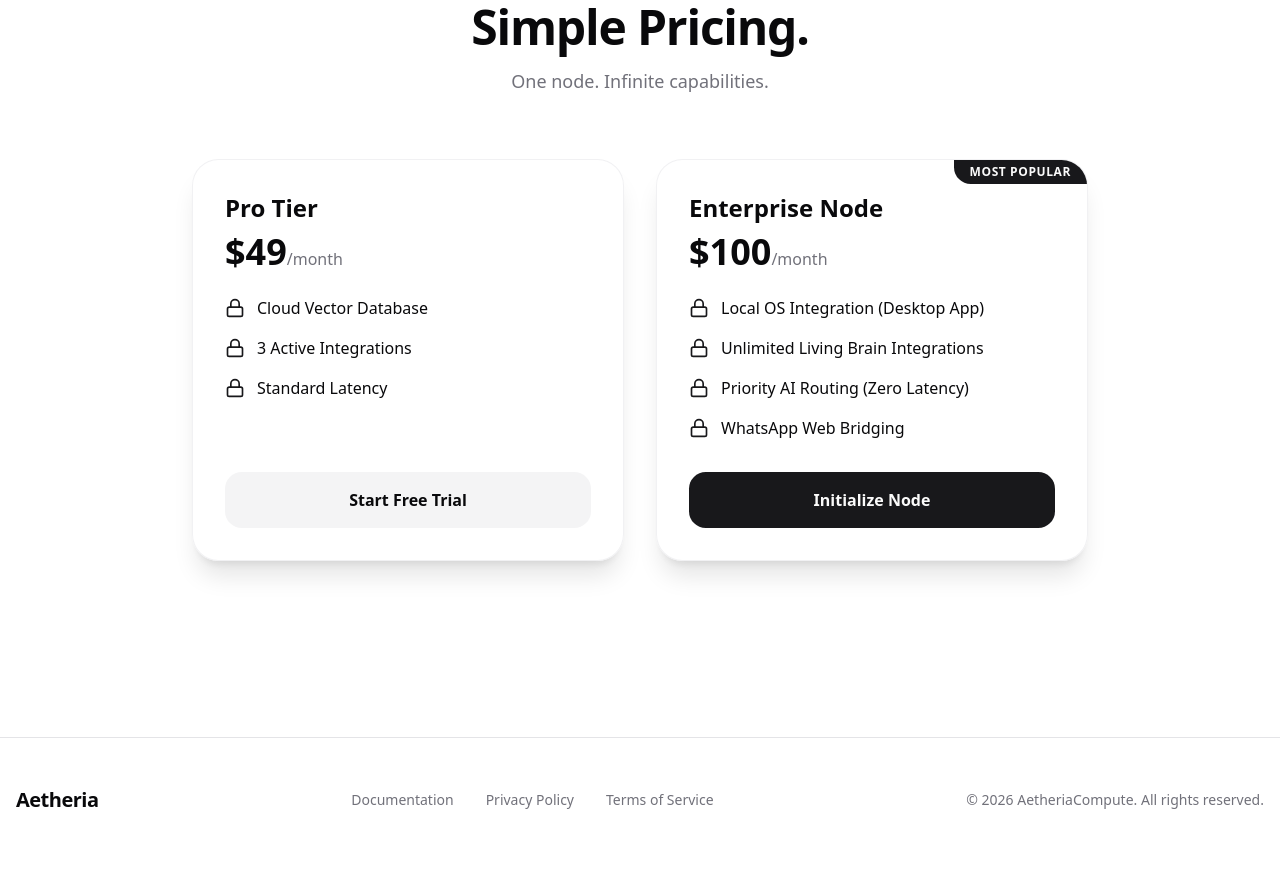
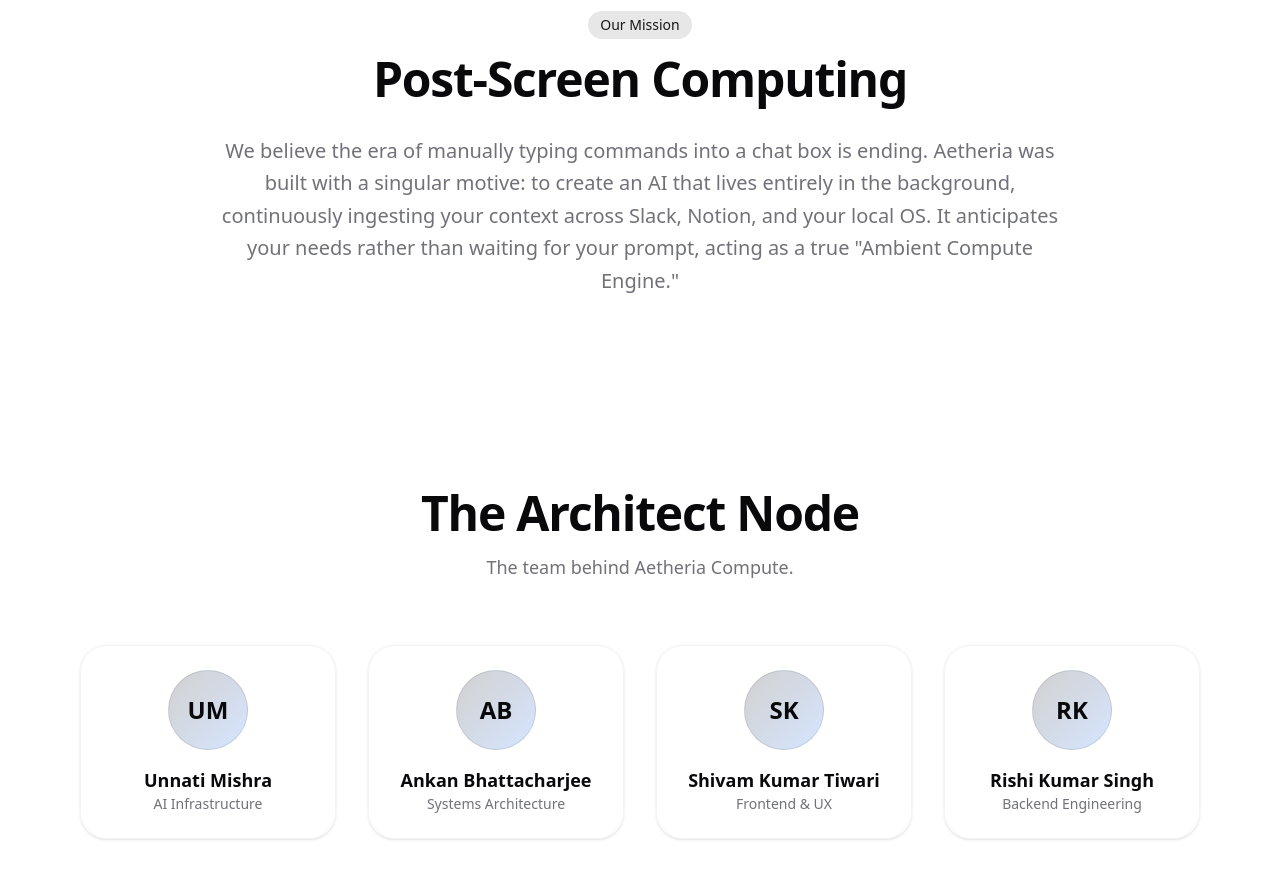
Before and after one commit to Orsted10/NeuralDesk, a Next.js app: page / in a window 1280 px wide. Shown: the part 1820-2698 px from the top of the page. Built offline with nearby package versions, Linux system fonts and the light colour scheme; no server answers.

Commit message:
feat: add Team and Motives to landing page, create About page, and enhance CTA button

```diff
--- /dev/null
+++ b/src/app/about/page.tsx
@@ -0,0 +1,33 @@
+import Link from 'next/link'
+import { ArrowLeft } from 'lucide-react'
+
+export default function AboutPage() {
+  return (
+    <main className="min-h-screen relative p-8 md:p-24 flex flex-col items-center">
+      <div className="w-full max-w-4xl space-y-12">
+        <Link href="/" className="inline-flex items-center gap-2 text-muted-foreground hover:text-primary transition-colors">
+          <ArrowLeft className="w-4 h-4" />
+          <span>Back to Home</span>
+        </Link>
+
+        <h1 className="text-4xl md:text-6xl font-bold tracking-tight">The Vision of Ambient Compute</h1>
+
+        <div className="prose prose-invert prose-lg max-w-none text-muted-foreground">
+          <p className="mb-6">
+            The current paradigm of interacting with computers is highly manual. We open apps, we click buttons, and recently, we type complex prompts into chat boxes.
+            Aetheria is an attempt to move past the "Screen Era" and into the "Ambient Era."
+          </p>
+          <p className="mb-6">
+            By securely connecting to your primary data streams—Slack, Notion, Gmail, WhatsApp—Aetheria creates a living vector map of your digital life.
+            This allows it to act proactively, rather than reactively. It doesn't wait for your prompt; it anticipates your needs based on the context of your current work.
+          </p>
+          <h3 className="text-2xl font-bold text-foreground mt-12 mb-4">Privacy Architecture</h3>
+          <p>
+            With such deep integration comes the absolute necessity for privacy. Aetheria's core engine runs on strict access-control layers,
+            ensuring your data is never used to train third-party models and is always sandboxed within your secure node.
+          </p>
+        </div>
+      </div>
+    </main>
+  )
+}
--- a/src/app/page.tsx
+++ b/src/app/page.tsx
@@ -1,7 +1,7 @@
 import { createClient } from '@/lib/supabase/server'
 import { redirect } from 'next/navigation'
 import AuthRedirect from '@/components/aetheria/AuthRedirect'
-import { HeroSection, FeaturesBentoGrid, PricingSection, FooterSection } from '@/components/aetheria/LandingComponents'
+import { HeroSection, FeaturesBentoGrid, MotivesSection, TeamSection, PricingSection, FooterSection } from '@/components/aetheria/LandingComponents'
 
 export default async function Home() {
   const supabase = await createClient()
@@ -12,7 +12,7 @@
   }
 
   return (
-    <main className="min-h-screen relative overflow-hidden font-sans bg-background text-foreground">
+    <main className="min-h-screen relative font-sans bg-background text-foreground">
       <AuthRedirect />
 
       {/* Ambient Global Background */}
@@ -29,10 +29,14 @@
       </nav>
 
       {/* Landing Page Content */}
-      <HeroSection />
-      <FeaturesBentoGrid />
-      <PricingSection />
-      <FooterSection />
+      <div className="relative z-10">
+        <HeroSection />
+        <FeaturesBentoGrid />
+        <MotivesSection />
+        <TeamSection />
+        <PricingSection />
+        <FooterSection />
+      </div>
 
     </main>
   )
--- a/src/components/aetheria/LandingComponents.tsx
+++ b/src/components/aetheria/LandingComponents.tsx
@@ -30,7 +30,7 @@
         <div className="pt-8 flex flex-col sm:flex-row items-center justify-center gap-4">
           <Link
             href="/login"
-            className="w-full sm:w-auto px-8 py-4 bg-primary text-primary-foreground hover:bg-primary/90 font-semibold rounded-full transition-all duration-300 shadow-[0_0_20px_rgba(255,255,255,0.15)] hover:shadow-[0_0_30px_rgba(255,255,255,0.25)] hover:-translate-y-0.5 text-lg"
+            className="group relative inline-flex items-center justify-center w-full sm:w-auto px-10 py-5 bg-foreground text-background font-bold rounded-full overflow-hidden transition-all duration-300 hover:scale-105 hover:shadow-[0_0_40px_rgba(255,255,255,0.3)] text-xl"
           >
             Initialize Node
           </Link>
@@ -177,17 +177,66 @@
   )
 }
 
+export function MotivesSection() {
+  return (
+    <section className="py-24 px-4 max-w-4xl mx-auto text-center space-y-8">
+      <div className="inline-flex items-center gap-2 px-3 py-1 rounded-full bg-primary/10 text-primary text-sm font-medium mb-4">
+        <span>Our Mission</span>
+      </div>
+      <h2 className="text-3xl md:text-5xl font-bold tracking-tight">Post-Screen Computing</h2>
+      <p className="text-muted-foreground text-lg md:text-xl leading-relaxed">
+        We believe the era of manually typing commands into a chat box is ending.
+        Aetheria was built with a singular motive: to create an AI that lives entirely in the background, continuously ingesting your context across Slack, Notion, and your local OS.
+        It anticipates your needs rather than waiting for your prompt, acting as a true "Ambient Compute Engine."
+      </p>
+    </section>
+  )
+}
+
+export function TeamSection() {
+  const team = [
+    { name: "Unnati Mishra", role: "AI Infrastructure" },
+    { name: "Ankan Bhattacharjee", role: "Systems Architecture" },
+    { name: "Shivam Kumar Tiwari", role: "Frontend & UX" },
+    { name: "Rishi Kumar Singh", role: "Backend Engineering" },
+  ]
+
+  return (
+    <section id="team" className="py-24 px-4 max-w-6xl mx-auto text-center">
+      <h2 className="text-3xl md:text-5xl font-bold tracking-tight mb-4">The Architect Node</h2>
+      <p className="text-muted-foreground text-lg mb-16">The team behind Aetheria Compute.</p>
+
+      <div className="grid grid-cols-1 sm:grid-cols-2 md:grid-cols-4 gap-8">
+        {team.map((member) => (
+          <div key={member.name} className="glass-card p-6 rounded-3xl flex flex-col items-center justify-center space-y-4 hover:scale-105 transition-transform duration-300">
+            <div className="w-20 h-20 rounded-full bg-gradient-to-br from-primary/20 to-blue-500/20 border border-primary/10 flex items-center justify-center shadow-[0_0_15px_rgba(255,255,255,0.05)]">
+              <span className="text-2xl font-bold text-foreground">
+                {member.name.split(' ').map(n => n[0]).join('').substring(0, 2)}
+              </span>
+            </div>
+            <div>
+              <h3 className="font-bold text-lg">{member.name}</h3>
+              <p className="text-sm text-muted-foreground">{member.role}</p>
+            </div>
+          </div>
+        ))}
+      </div>
+    </section>
+  )
+}
+
 export function FooterSection() {
   return (
-    <footer className="py-12 border-t border-border mt-20">
+    <footer className="py-12 border-t border-border mt-20 relative z-20">
       <div className="max-w-7xl mx-auto px-4 flex flex-col md:flex-row justify-between items-center gap-6">
         <div className="flex items-center gap-2">
           <span className="font-bold tracking-tight text-xl">Aetheria</span>
         </div>
-        <div className="flex gap-8 text-sm text-muted-foreground">
-          <a href="#" className="hover:text-foreground transition-colors">Documentation</a>
-          <a href="#" className="hover:text-foreground transition-colors">Privacy Policy</a>
-          <a href="#" className="hover:text-foreground transition-colors">Terms of Service</a>
+        <div className="flex flex-wrap justify-center gap-8 text-sm text-muted-foreground">
+          <Link href="/about" className="hover:text-foreground transition-colors">About</Link>
+          <Link href="/#team" className="hover:text-foreground transition-colors">Team</Link>
+          <Link href="/privacy" className="hover:text-foreground transition-colors">Privacy Policy</Link>
+          <Link href="/terms" className="hover:text-foreground transition-colors">Terms of Service</Link>
         </div>
         <div className="text-sm text-muted-foreground">
           &copy; {new Date().getFullYear()} AetheriaCompute. All rights reserved.
```
